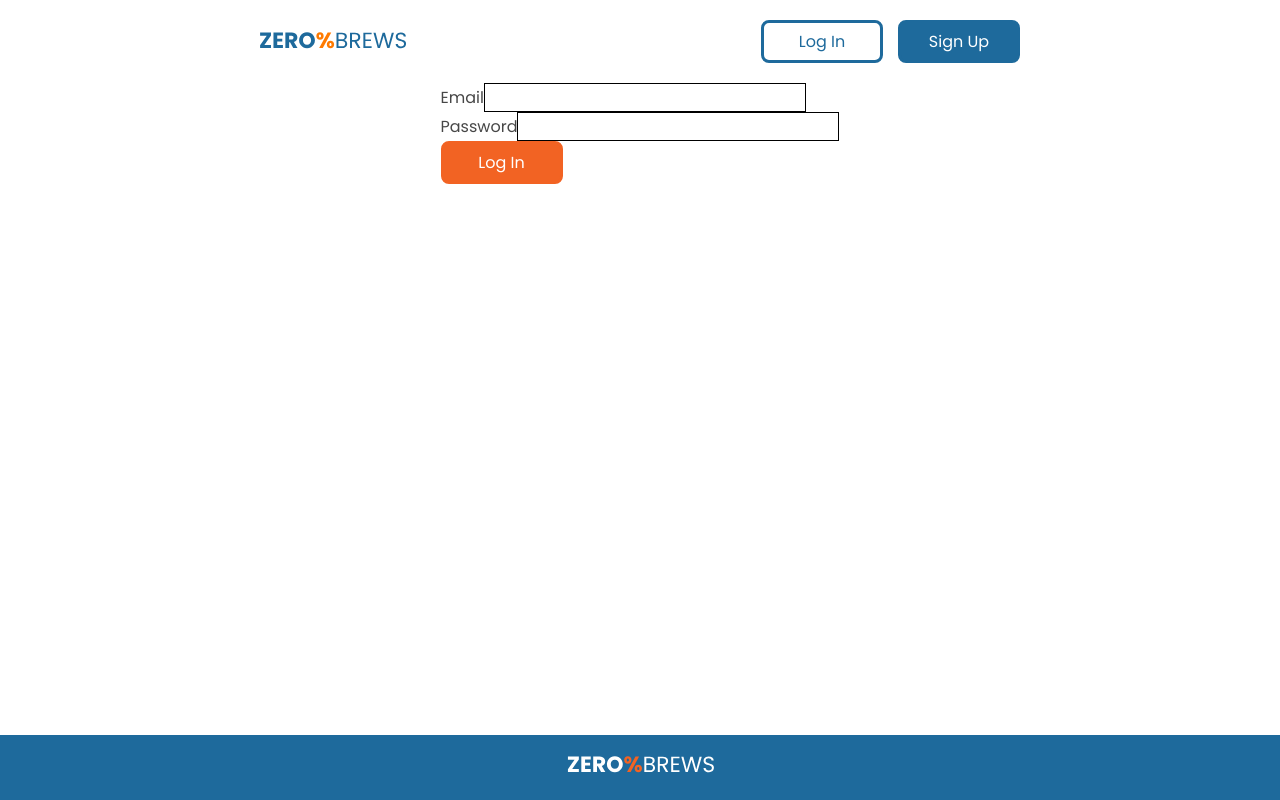
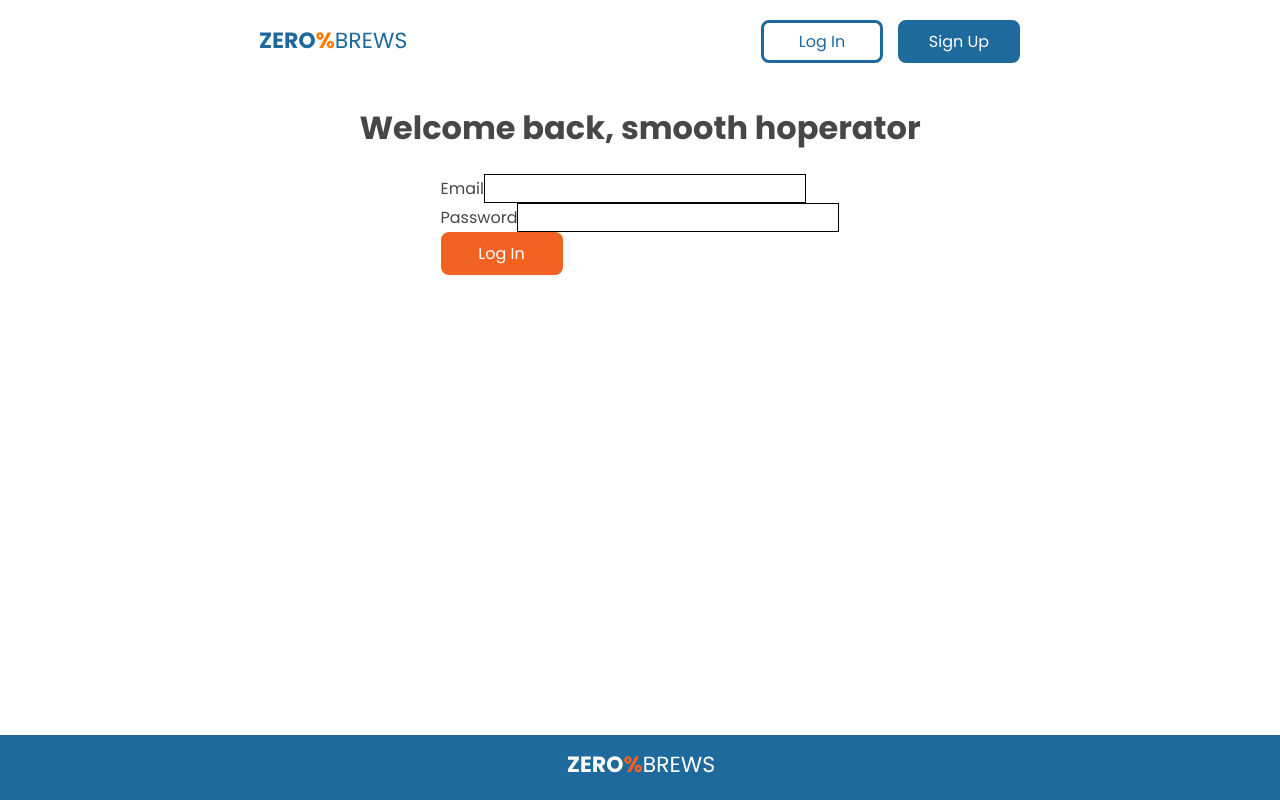
Before and after one commit to alastair10/ZeroPercentBrews-client, a React (Create React App) app: page /login in a window 1280 px wide. Built offline with nearby package versions, Linux system fonts and the light colour scheme.

Commit message:
add hero placeholder to login

```diff
--- a/src/Pages/Login.js
+++ b/src/Pages/Login.js
@@ -47,6 +47,8 @@ const Login = () => {
   };
 
   return (
+    <>
+      <h1>Welcome back, smooth hoperator</h1>
       <form>
         <label>
           Email
@@ -70,6 +72,7 @@ const Login = () => {
         <br />
         <ButtonPrimary text={"Log In"} onClick={handleSubmit} />
       </form>
+    </>
   );
 };
 
```
Lines whose indentation alone changed are shown as unchanged.
